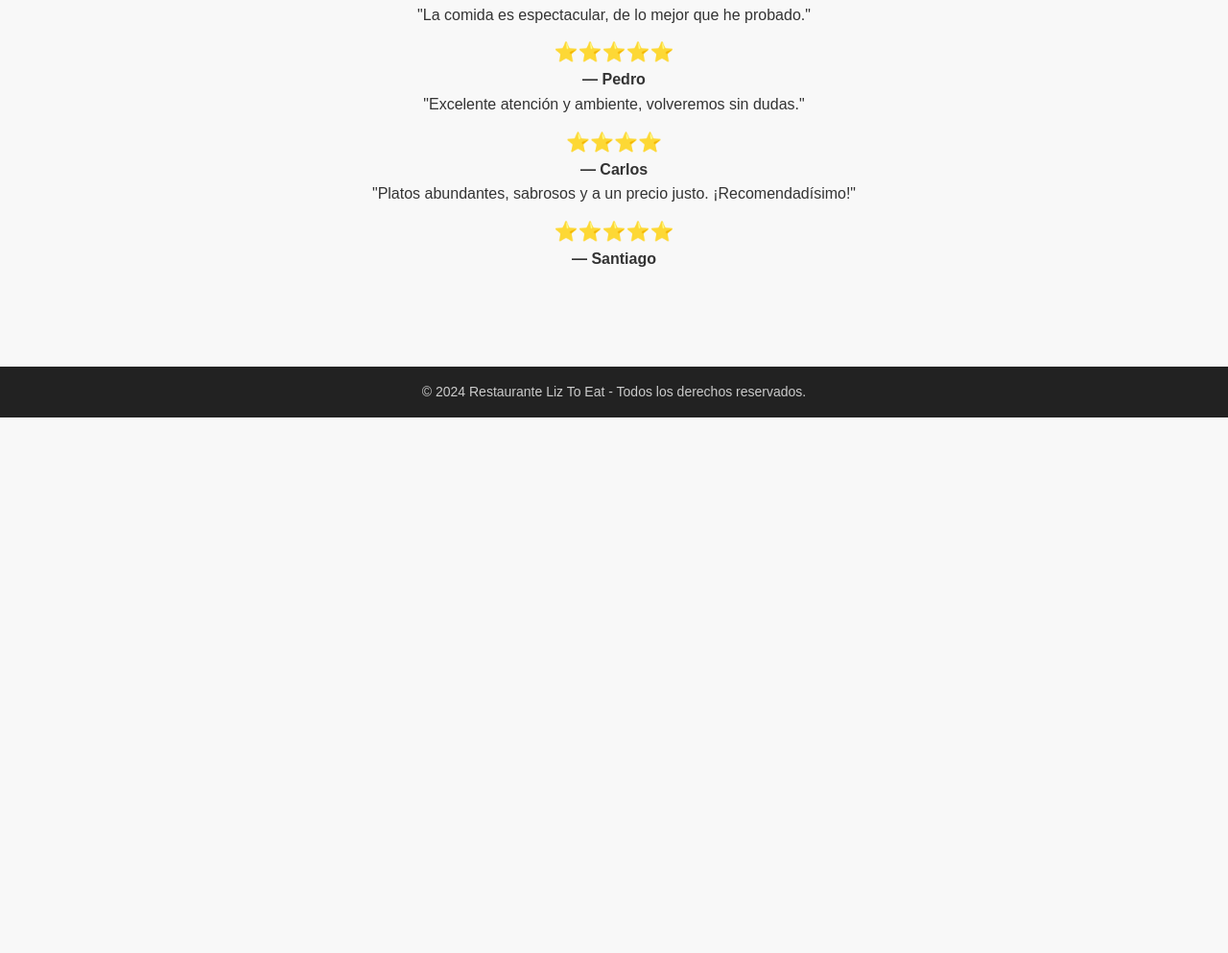
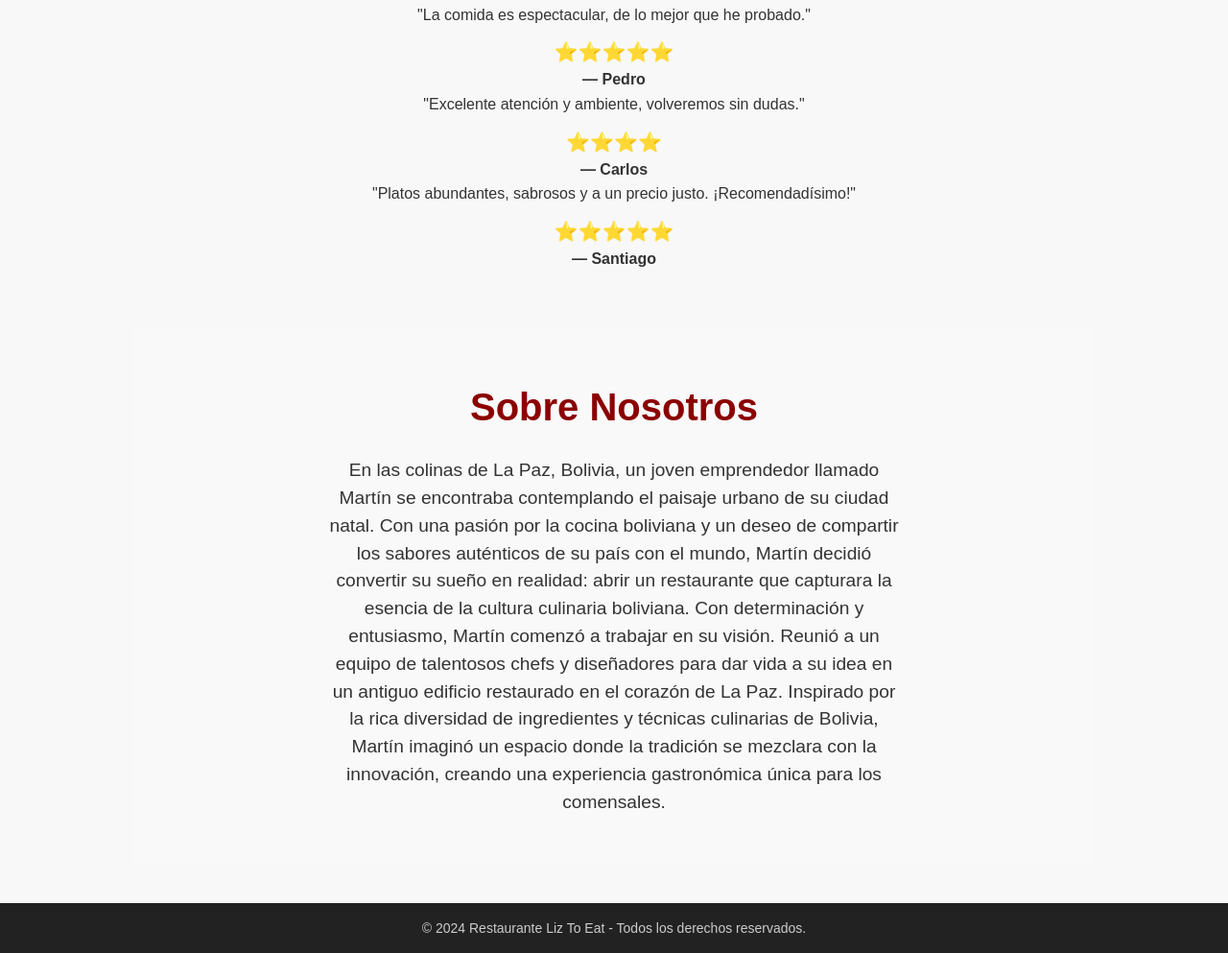
Before and after one commit to AlexQuinoMiranda/GesCalidad, a plain HTML site: page frontend/index.html in a window 1280 px wide. Shown: the part 2423-3416 px from the top of the page at 96% size. Before the commit the page ends 2858 px from the top, so only its background shows below. Drawn offline with Linux system fonts and the light colour scheme.

Commit message:
About Us

```diff
--- a/frontend/index.html
+++ b/frontend/index.html
@@ -114,6 +114,13 @@
             </div>
         </section>
 
+        <section id="about-us" style="padding: 50px; background-color: #f9f9f9; text-align: center;">
+            <h2 style="font-size: 2.5rem; margin-bottom: 20px;">Sobre Nosotros</h2>
+            <p style="max-width: 600px; margin: 0 auto; font-size: 1.2rem; line-height: 1.5;">
+                En las colinas de La Paz, Bolivia, un joven emprendedor llamado Martín se encontraba contemplando el paisaje urbano de su ciudad natal. Con una pasión por la cocina boliviana y un deseo de compartir los sabores auténticos de su país con el mundo, Martín decidió convertir su sueño en realidad: abrir un restaurante que capturara la esencia de la cultura culinaria boliviana. Con determinación y entusiasmo,
+                Martín comenzó a trabajar en su visión. Reunió a un equipo de talentosos chefs y diseñadores para dar vida a su idea en un antiguo edificio restaurado en el corazón de La Paz. Inspirado por la rica diversidad de ingredientes y técnicas culinarias de Bolivia, Martín imaginó un espacio donde la tradición se mezclara con la innovación, creando una experiencia gastronómica única para los comensales.
+            </p>
+        </section>
 
 
         <footer>
```
